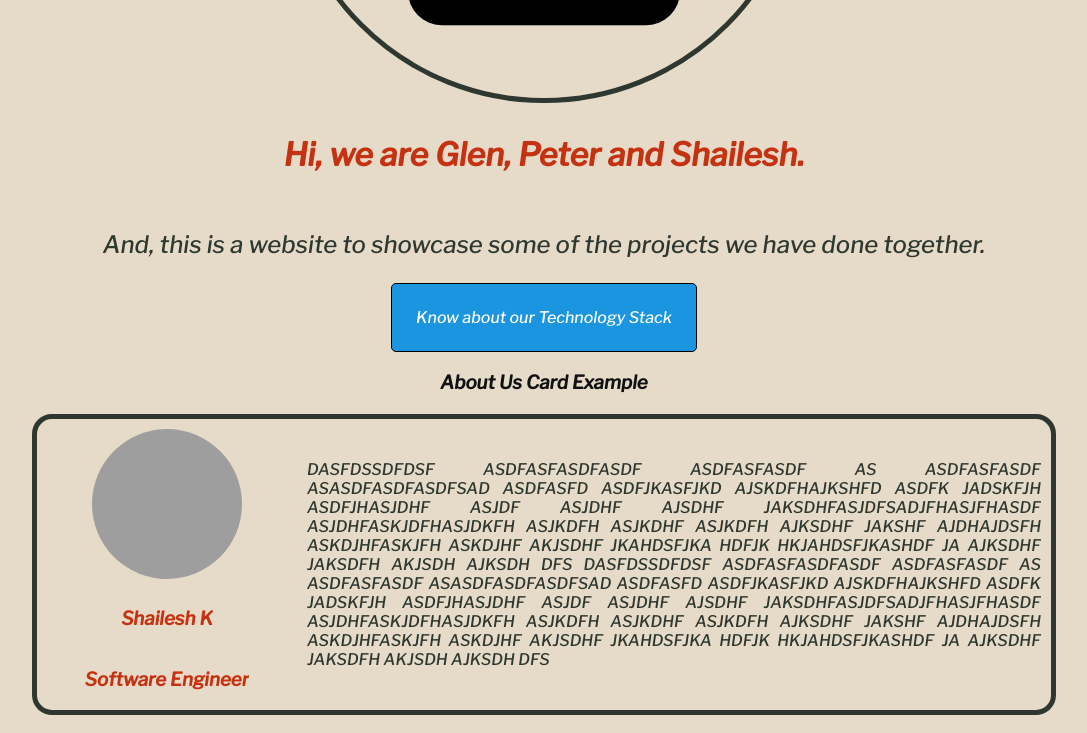
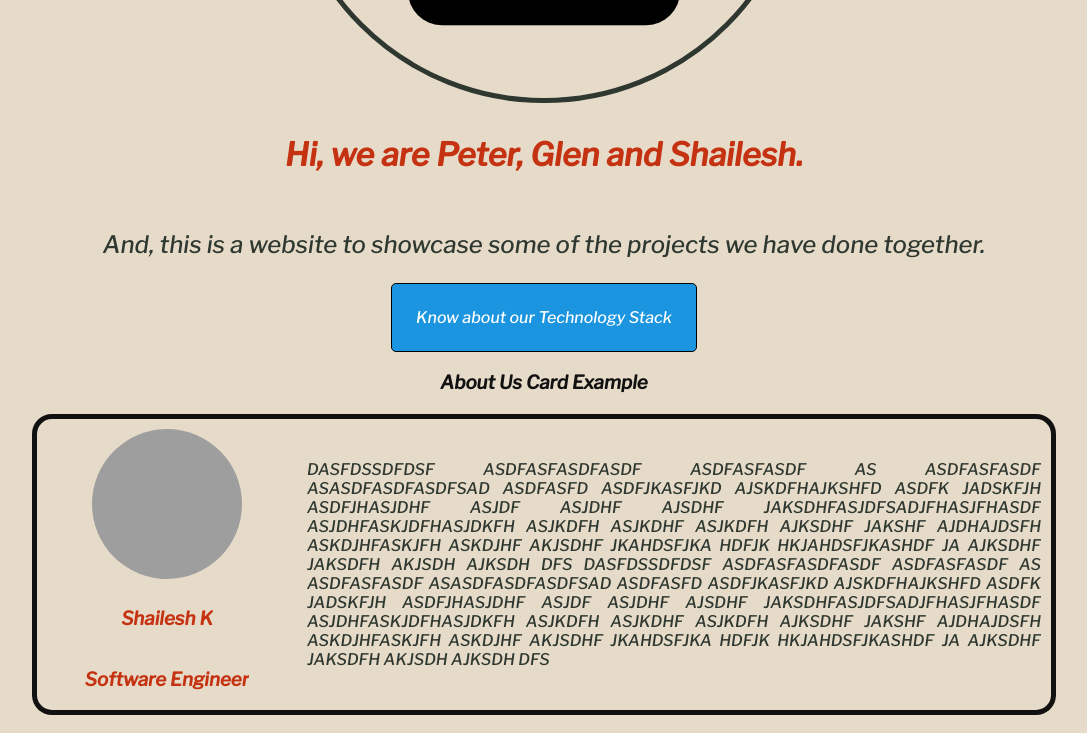
Before and after one commit to shaileshkarki/group_website, a React (Create React App) app: page / in a window 1280 px wide. Shown: the part 560-1293 px from the top of the page, without its empty margins (96-1183 px from the left). Built offline with nearby package versions, Linux system fonts and the light colour scheme; grey boxes are pictures that could not be loaded.

Commit message:
re-arranged name to check in amplify

```diff
--- a/src/components/AboutUs.js
+++ b/src/components/AboutUs.js
@@ -1,10 +1,10 @@
 import React from "react";
 import theImage from "../images/2020.jpg";
 import "../styles/AboutUs.css";
-
+import {AboutUsWrapper} from "../styles";
 export default function AboutUs(props) {
     return (
-        <div className="about-us-container">
+        <AboutUsWrapper>
             <div className="card-aboutus-wrapper">
                 <img className="card-aboutus-image" src={theImage} alt="" />
                 <h3 className="card-aboutus-personName">{props.personName}</h3>
@@ -14,6 +14,6 @@ export default function AboutUs(props) {
             <div className="div-wrapper">
                 <p className="card-aboutus-content">{props.content}</p>
             </div>
-        </div>
+        </AboutUsWrapper>
     );
 }
--- a/src/components/Home.js
+++ b/src/components/Home.js
@@ -14,7 +14,7 @@ export default function Home() {
             <div className="wrapper">
                 <Logo />
                 <InformationPara
-                    title="Hi, we are Glen, Peter and Shailesh."
+                    title="Hi, we are Peter, Glen and Shailesh."
                     body="And, this is a website to showcase some of the projects we have done together."
                     titleFontSize="2rem"
                     bodyFontSize="1.5rem"
--- a/src/components/LargeCard.js
+++ b/src/components/LargeCard.js
@@ -1,10 +1,11 @@
 import React from "react";
 import "../styles/LargeCard.css";
+import {LargeCardWrapper} from "../styles";
 
 export default function LargeCard(props) {
     // console.log(props.images)
     return (
-        <div className="ls-card-wrapper ">
+        <LargeCardWrapper>
             <a href={props.link}><img
                 src={props.image}
                 height="100%"
@@ -21,6 +22,6 @@ export default function LargeCard(props) {
                 }
                 )}
             </div>
-        </div>
+        </LargeCardWrapper>
     );
 }
--- a/src/components/SmallCard.js
+++ b/src/components/SmallCard.js
@@ -2,10 +2,11 @@ import React from "react";
 import "../styles/SmallCard.css";
 
 import { FontAwesomeIcon } from "@fortawesome/react-fontawesome";
-
+import {SmallCardWrapper} from "../styles";
 export default function SmallCard(props) {
     return (
         <div className="card-wrapper rotate-in-center">
+        {/* <SmallCardWrapper> */}
             <div className="font-awesome">
                 <FontAwesomeIcon
                     icon={props.iconName}
@@ -16,6 +17,7 @@ export default function SmallCard(props) {
 
             <h3 className="card-title">{props.title}</h3>
             <p className="card-paragraph">{props.content}</p>
+        {/* </SmallCardWrapper> */}
         </div>
     );
 }
--- a/src/components/TechnicalCardStack.js
+++ b/src/components/TechnicalCardStack.js
@@ -1,10 +1,11 @@
 import React from "react";
 import "../styles/TechnicalCardStack.css";
-
+import {SmallCardWrapper} from "../styles";
 export default function TechnicalCardStack(props) {
     console.log(props);
     return (
-        <div className="card-wrapper rotate-in-center">
+            <SmallCardWrapper>
+        <div className="rotate-in-center">
             <img
                 className="card-image"
                 src={props.src}
@@ -16,5 +17,6 @@ export default function TechnicalCardStack(props) {
             <p className="card-content">{props.content}</p>
 
         </div>
+        </SmallCardWrapper>
     );
 }
--- a/src/styles.js
+++ b/src/styles.js
@@ -2,11 +2,57 @@ import styled from 'styled-components';
 
 export const Header = styled.div`
     background-color: ${props => props.theme.background};
-    // min-height: 100vh;
-    // display: flex;
-    // flex-direction: column;
-    // align-items: center;
-    // justify-content: center;
-    // font-size: calc(10px + 2vmin);
     color: ${props => props.theme.color}
 `;
+
+export const LargeCardWrapper = styled.div`
+    display: grid;
+    grid-template-columns: 1fr;
+    grid-template-rows: 1fr 0.1fr 1fr 0.5fr;
+    width: 100%;
+    height: 100%;
+    grid-gap: 1rem;
+    border-radius: 20px;
+    border-style:solid;
+    border-width:5px;
+    border-color: ${props => props.theme.color};
+    min-width: 280px;
+    color: ${props => props.theme.color};
+`;
+// display: inline-block;
+export const SmallCardWrapper = styled.div`
+
+text-align: center;
+border-radius: 20px;
+border-style:solid;
+    border-width:2px;
+    border-color: ${props => props.theme.color};
+    color: ${props => props.theme.color};
+    width: 20%;
+    height: auto;
+    margin-top: 15px;
+    margin-left: 25px;
+    margin-right: 25px;
+
+    display: flex;
+    align-items: center;
+  min-width: 280px;
+  min-height: 220px;
+  flex-direction: column;
+  height: 100%;
+`;
+
+export const AboutUsWrapper = styled.div`
+    display: flex;
+    flex-direction: row;
+    min-width: 260px;
+    align-items: center;
+    justify-content: center;
+    border-radius: 20px;
+    border-style:solid;
+    border-width:5px;
+    border-color: ${props => props.theme.color};
+    color: ${props => props.theme.color};
+    margin: 20px 10%;
+    width: 80%;
+    `;
--- a/src/styles/AboutUs.css
+++ b/src/styles/AboutUs.css
@@ -18,7 +18,6 @@
   align-items: center;
   justify-content: center;
   flex-direction: column;
-
 }
 
 .card-aboutus-image {
@@ -28,6 +27,7 @@
   border-radius: 75px;
   margin: 10px 10px 10px 10px;
 }
+
 .div-wrapper {
   flex-wrap: wrap;
   overflow: auto;
@@ -36,7 +36,7 @@
 .card-aboutus-personName {
   overflow: hidden;
   font-weight: bold;
-    color:#c53211;
+  color: #c53211;
   text-align: left;
 }
 
--- a/src/styles/LargeCard.css
+++ b/src/styles/LargeCard.css
@@ -38,7 +38,7 @@
 }
 
 .ls-card-paragraph {
-  color:  #2e3830;
+  color: #2e3830;
   text-align: justify !important;
   padding: 0.5rem;
   line-height: 1.5rem;
--- a/src/styles/TechnicalStack.css
+++ b/src/styles/TechnicalStack.css
@@ -8,7 +8,7 @@
 }
 
 .tech-stack-card-wrapper {
-    grid-template-columns:repeat(auto-fit, minmax(300px, 1fr));
+  grid-template-columns: repeat(auto-fit, minmax(300px, 1fr));
   grid-template-rows: 1fr;
   display: grid;
   justify-content: center;
@@ -28,16 +28,22 @@
   justify-content: center;
   width: 70%;
   margin-left: 15%;
-
 }
 
+.tech-stack-container {
+  display: flex;
+  flex-direction: row;
+  align-items: center;
+  justify-content: center;
+  width: 70%;
+  margin-left: 15%;
+}
 
 .center-tech-stack {
   display: flex;
   align-items: center;
   justify-content: center;
 }
-
 
 .roll-in-right {
   -webkit-animation: roll-in-right 0.6s ease-out both;
@@ -81,10 +87,9 @@
   }
 }
 
-
 .rotate-in-center {
-    -webkit-animation: rotate-in-center 0.6s cubic-bezier(0.250, 0.460, 0.450, 0.940);
-            animation: rotate-in-center 0.6s cubic-bezier(0.250, 0.460, 0.450, 0.940);
+  -webkit-animation: rotate-in-center 0.6s cubic-bezier(0.25, 0.46, 0.45, 0.94);
+  animation: rotate-in-center 0.6s cubic-bezier(0.25, 0.46, 0.45, 0.94);
 }
 
 /* ----------------------------------------------
@@ -124,10 +129,9 @@
   }
 }
 
-
 .slide-in-top {
-	-webkit-animation: slide-in-top 0.5s cubic-bezier(0.250, 0.460, 0.450, 0.940);
-	        animation: slide-in-top 0.5s cubic-bezier(0.250, 0.460, 0.450, 0.940);
+  -webkit-animation: slide-in-top 0.5s cubic-bezier(0.25, 0.46, 0.45, 0.94);
+  animation: slide-in-top 0.5s cubic-bezier(0.25, 0.46, 0.45, 0.94);
 }
 
 /* ----------------------------------------------
```
Also changed, not shown: src/styles/TechnicalCardStack.css (indentation only). Lines whose indentation alone changed are shown as unchanged.
